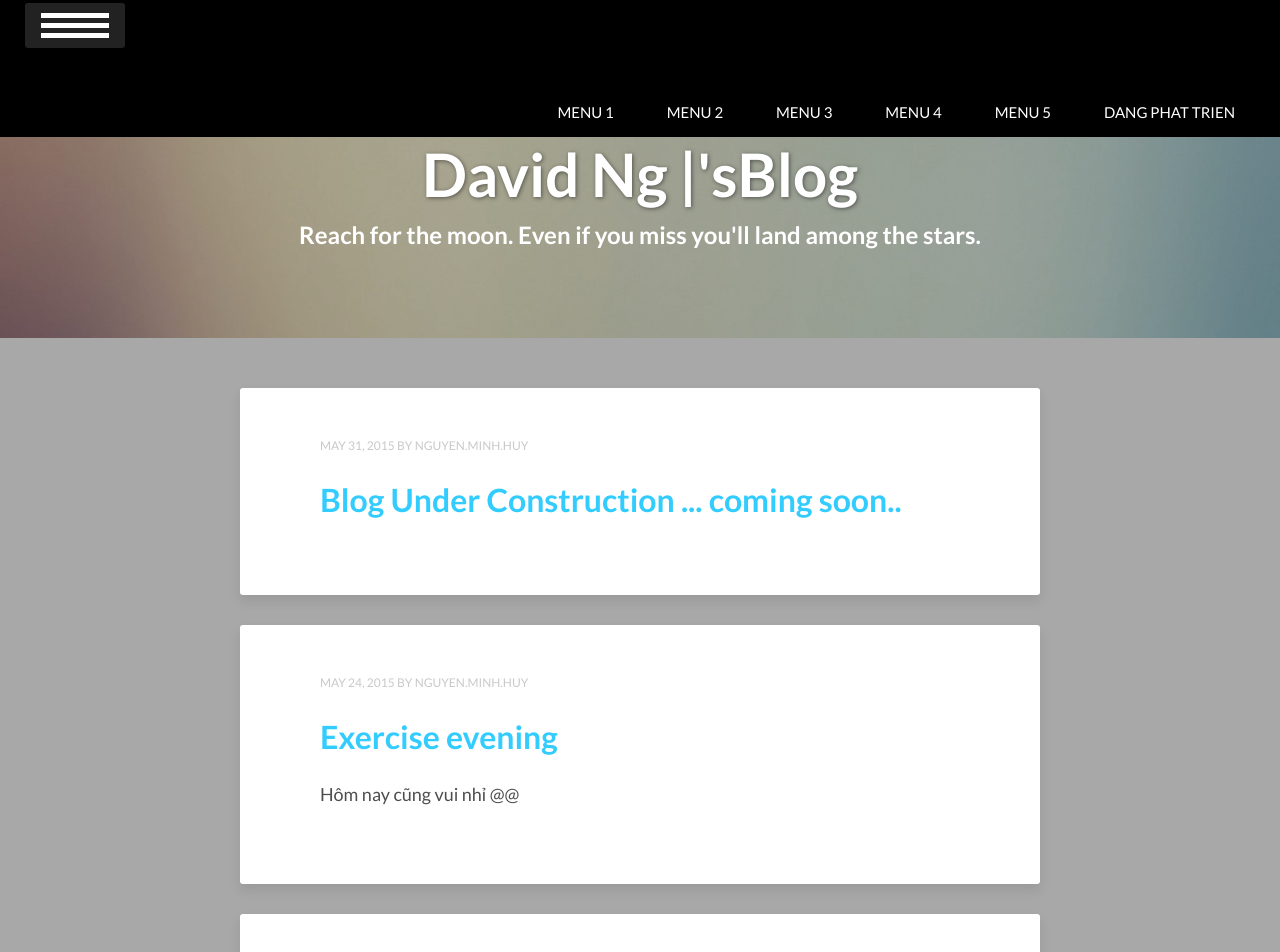
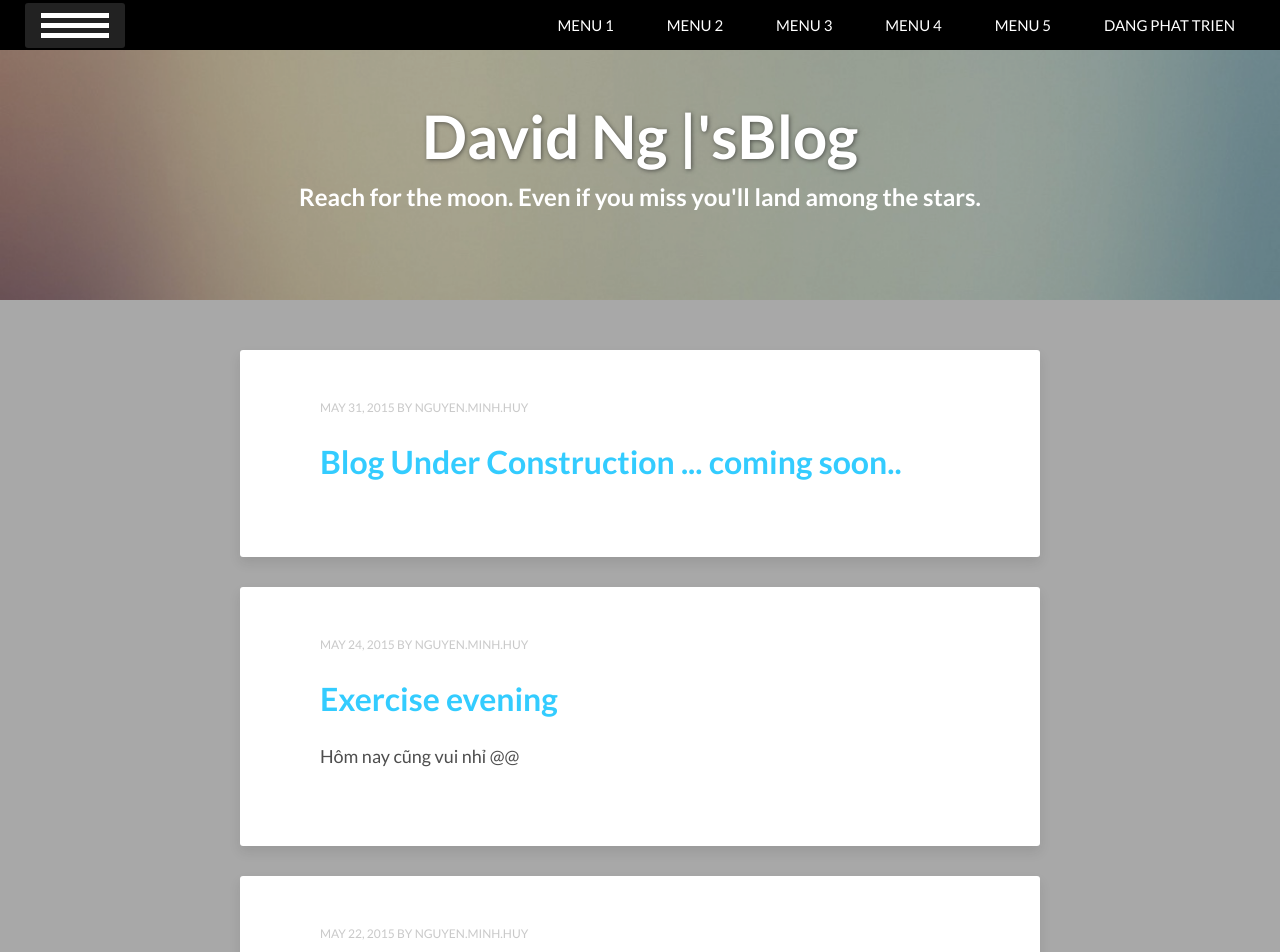
Before and after one commit to vareisen/vareisen.github.io, a Jekyll site: the page built from index.html, in a window 1280 px wide and 1400 px high. Shown: the top 952 px of the window. Built offline with Jekyll 4.4.1, drawn with Linux system fonts in a browser that asks for light colours; the list of posts is cut into pages by our own code.

Commit message:
Update head.html

```diff
--- a/_includes/head.html
+++ b/_includes/head.html
@@ -125,55 +125,3 @@ p.nice_day {
         <li><a href="#">DANG PHAT TRIEN</a></li>
     </ul>
 </div>
-
-<!-- ////////////////////////////////////////////////////////////////////navbar 2///////////////////-->
-<br>
-<br>
-<style>
-#navi-bar{
-    background-color: #000;
-    font-size: 15px;
-    text-align: right;
-    position: fixed;
-    width: 100%;
-    z-index: 1001;
-}
-#navi-bar ul {
-    list-style-type: none;
-    padding-left: 0;
-    padding-top: 50px;
-    padding-bottom: 1px;
-    padding-right: 5px;
-}
-#navi-bar ul li {
-    display: inline;
-    margin-right: 30px;
-}
-#navi-bar ul li a {
-    text-decoration: none;
-    color: #fff;
-    padding: 5px 10px;
-    border-radius: 5px;
-    transition: color 0.3s, background 0.3s;
-}
-#navi-bar ul li a:hover {
-    color: #fff;
-    background-color: #33CCFF;
-}
-</style>
-
-<!-- =================================== NAVIGATION BAR =====================================-->
-
-
-
-
-<div id="navi-bar">
-    <ul>
-        <li><a href="http://minhhuy150894.github.io">MENU 1</a></li>
-        <li><a href="#">MENU 2</a></li>
-        <li><a href="#">MENU 3</a></li>
-        <li><a href="#">MENU 4</a></li>
-        <li><a href="#">MENU 5</a></li>
-        <li><a href="#">DANG PHAT TRIEN</a></li>
-    </ul>
-</div>
```
